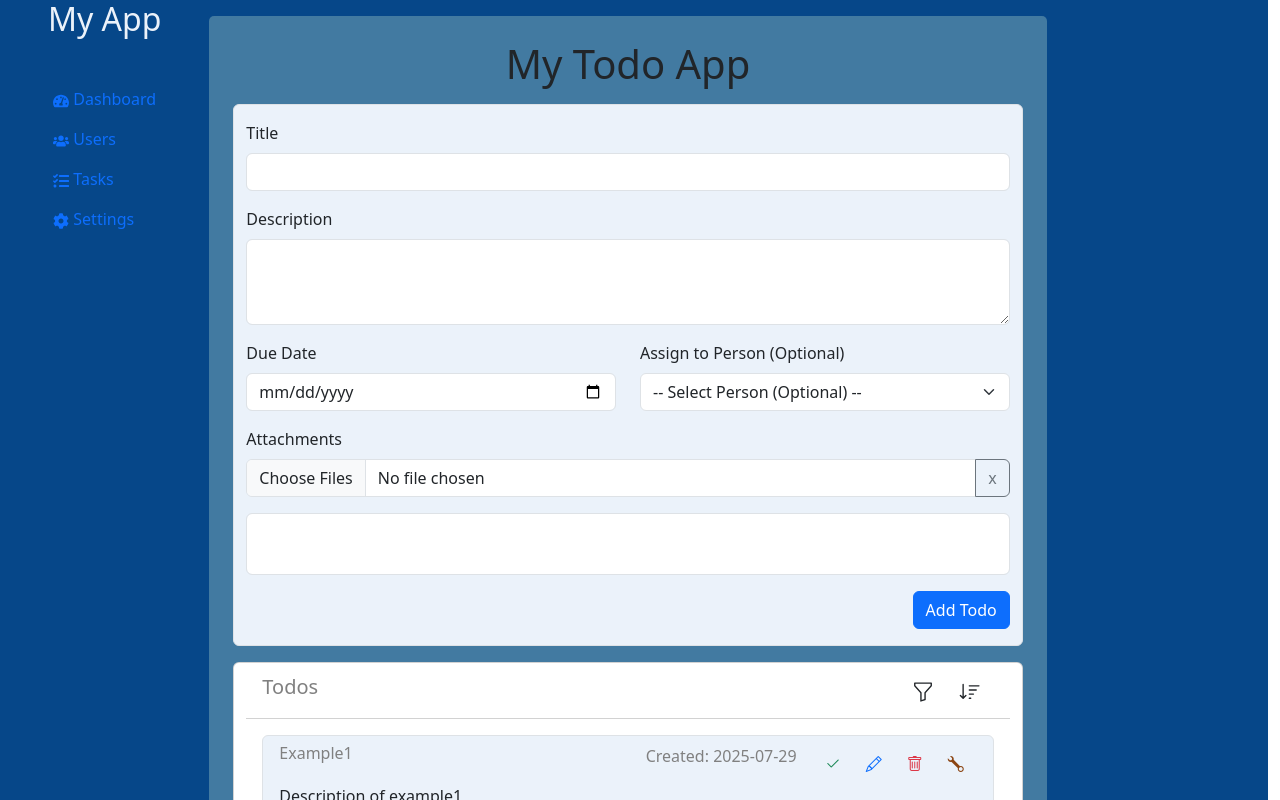
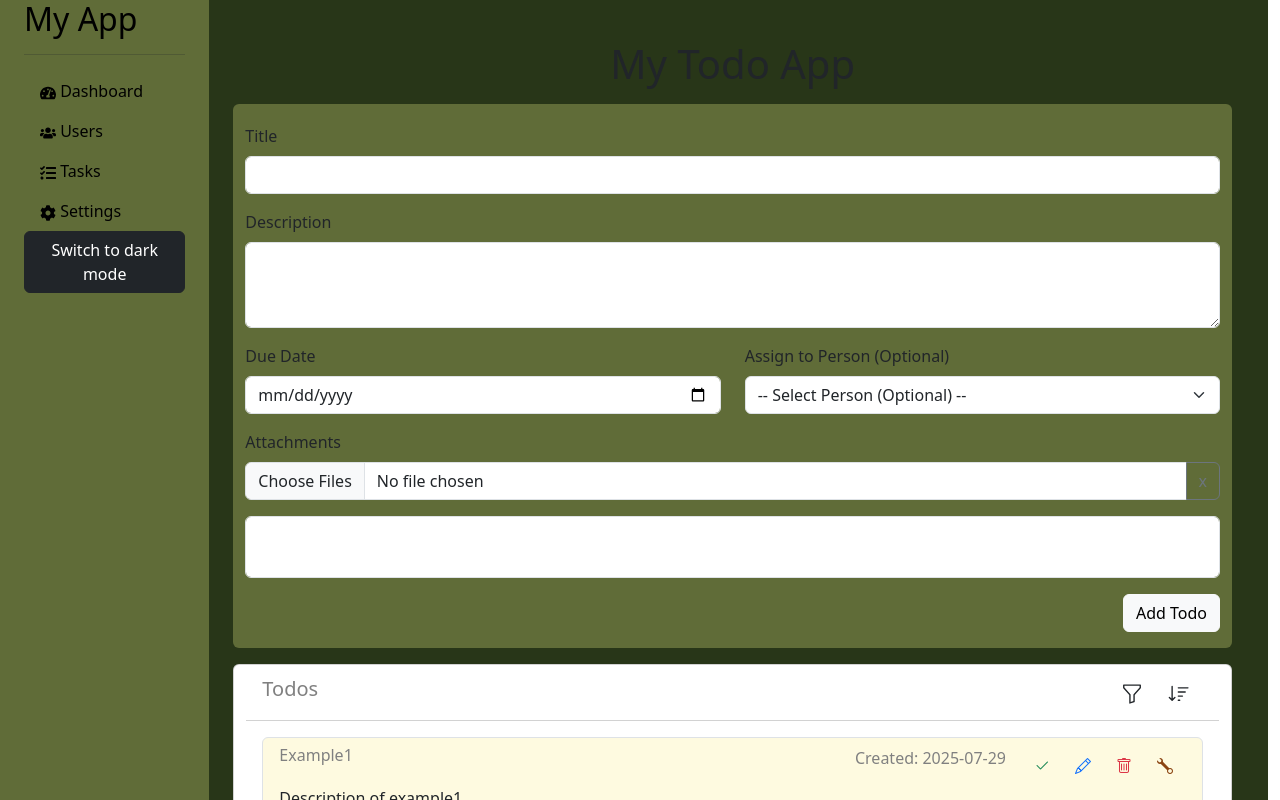
Before and after one commit to deol13/todo-front-app-react-workshop, a React (Vite) app: page / in a window 1280 px wide. Shown: the top 800 px of the page. Built offline with nearby package versions, Linux system fonts and the light colour scheme.

Commit message:
Added dark/light context mode and change color

```diff
--- a/src/App.css
+++ b/src/App.css
@@ -1,6 +1,10 @@
-.page-background {
+.page-background-light {
+  background-color: #283618;
+}
+.page-background-dark {
   background-color: #064789;
 }
+
 
 .form-card-background {
     background-color: #427AA1;
--- a/src/App.jsx
+++ b/src/App.jsx
@@ -6,17 +6,19 @@ import Form from './components/TodoForm'
 import TodosBody from './components/TodosBody'
 import Navbar from './components/Navbar'
 import './App.css'
+import { useTheme } from './components/ThemeContxt'
 
 function App() {
+    const { theme} = useTheme();
 
   return (
-    <div className="container-fluid row page-background min-vh-100">
-      <Navbar/>
-      <div className="col-md-8 mt-3 pt-4 ps-4 pe-4 pb-2 form-card-background">
-        <Header/>
-        <TodosBody/>
+      <div className={`container-fluid row page-background-${theme} min-vh-100`}>
+        <Navbar/>
+        <div className="col-md-10 mt-3 pt-4 ps-4 pe-4 pb-2 ">
+          <Header/>
+          <TodosBody/>
+        </div>
       </div>
-    </div>
   )
 }
 
--- a/src/components/Navbar.css
+++ b/src/components/Navbar.css
@@ -1,3 +1,21 @@
 .nav-text {
-  color: #EBF2FA;
+  color: black;
 }
+
+.navbar-custom-light {
+  background-color: #606C38;
+}
+.navbar-custom-dark {
+  background-color: #427AA1;
+}
+
+/* Modify navlink and text color */
+.navbar-custom-light .nav-link
+{
+    color: black;
+}
+
+.navbar-custom-dark .nav-link
+{
+    color: white;
+}
--- a/src/components/Navbar.jsx
+++ b/src/components/Navbar.jsx
@@ -1,24 +1,44 @@
 import React, {useState} from 'react';
+import { ThemeContext, useTheme } from './ThemeContxt';
 import { FaTachometerAlt, FaUsers, FaTasks, FaCog } from 'react-icons/fa';
 import './Navbar.css';
 
 
 const Navbar = (sidebarItems) => {
+    const { theme, toggleTheme } = useTheme();
 
     // flex-md-column flex-row makes the navbar vertical on medium and larger screens, and horizontal on smaller screens.
     // d-flex makes the navbar a flex container, allowing for flexible layout.
     // align-items-center centers the items vertically in the navbar.
     return (
-        <div className='col-md-2 d-flex flex-md-column flex-row align-items-center'>
-            <h2 className='nav-text '>My App</h2>
-            <hr></hr>
-            <ul className='nav nav-pills flex-md-column flex-row mb-auto'>
-                <li className='nav-item'><a href="#Dashboard" className='nav-link nav-text'><FaTachometerAlt /> Dashboard</a></li>
-                <li className='nav-item'><a href="#Users" className='nav-link nav-text'><FaUsers /> Users</a></li>
-                <li className='nav-item'><a href="#Tasks" className='nav-link nav-text'><FaTasks /> Tasks</a></li>
-                <li className='nav-item'><a href="#Settings" className='nav-link nav-text'><FaCog /> Settings</a></li>
-            </ul>
-        </div>
+        <nav className={`sidebar col-md navbar-custom-${theme}`}>
+            <div className='container'>
+
+                <h2 className='nav-text '>My App</h2>
+                <hr></hr>
+
+            </div>
+            <div className='container'>
+                <ul className='nav nav-pills flex-md-column flex-row mb-auto '>
+                    <li className='nav-item'>
+                        <a href="#Dashboard" className='nav-link '><FaTachometerAlt /> Dashboard</a>
+                    </li>
+                    <li className='nav-item'>
+                        <a href="#Users" className='nav-link'><FaUsers /> Users</a>
+                    </li>
+                    <li className='nav-item'>
+                        <a href="#Tasks" className='nav-link'><FaTasks /> Tasks</a>
+                    </li>
+                    <li className='nav-item'>
+                        <a href="#Settings" className='nav-link'><FaCog /> Settings</a>
+                    </li>
+                </ul>
+                <button className={`btn ${theme === 'light' ? 'btn-dark' : 'btn-light'} mb-3`} onClick={toggleTheme}>
+                    Switch to {theme === 'light' ? 'dark' : 'light'} mode
+                </button>
+
+            </div>
+        </nav>
     );
 }
 
--- /dev/null
+++ b/src/components/ThemeContxt.jsx
@@ -0,0 +1,25 @@
+import { createContext, useContext, useState } from "react";
+
+export const ThemeContext = createContext();
+
+export const ThemeProvider = ({ children }) => {
+    const [theme, setTheme] = useState("light");
+
+    const toggleTheme = () => {
+        setTheme((prevTheme) => (prevTheme === "light" ? "dark" : "light"));
+    };
+
+    return (
+        <ThemeContext.Provider value={{ theme, toggleTheme }}>
+            {children}
+        </ThemeContext.Provider>
+    );
+}
+
+export const useTheme = () => {
+    const context = useContext(ThemeContext);
+    if (context === undefined) {
+        throw new Error('useTheme must be used within a ThemeProvider');
+    }
+    return context;
+}
--- a/src/components/TodoForm.css
+++ b/src/components/TodoForm.css
@@ -13,6 +13,9 @@
   margin-bottom: 10px;
 }
 
-.container {
-  background-color: #EBF2FA; /* Light blue */
+.background-color-light {
+  background-color: #606C38;
 }
+.background-color-dark {
+  background-color: #ebf2fa3f
+}
--- a/src/components/TodoForm.jsx
+++ b/src/components/TodoForm.jsx
@@ -1,11 +1,12 @@
 import React, {useState} from 'react'
 import './TodoForm.css'
 import { useForm } from "react-hook-form";
-
+import { useTheme } from './ThemeContxt';
 
 
 
 const TodoForm = (props) => {
+    const { theme } = useTheme();
     // Used to set the min date that can be choosen in the date input.
     const todayStr = new Date().toISOString().split("T")[0];
 
@@ -46,7 +47,7 @@ const TodoForm = (props) => {
     }
 
     return (
-        <div className="container border rounded mt-3 clearfix" onSubmit={handleSubmit(onSubmit)}>
+        <div className={`container pt-1 mt-3 rounded clearfix background-color-${theme}`} onSubmit={handleSubmit(onSubmit)}>
             <form id="addTodoForm">
                 <div className="mb-3 mt-3">
                     <label className="form-label">Title</label>
@@ -133,7 +134,7 @@ const TodoForm = (props) => {
                     <textarea className="form-control" rows="2" id="comment" name="comment" ></textarea>
                 </div>
 
-                <button type="submit" className="btn btn-primary mb-3 float-md-end" id="reg-Todo-Btn">Add Todo</button>
+                <button type="submit" className={`btn btn-${theme} mb-3 float-md-end`} id="reg-Todo-Btn">Add Todo</button>
             </form>
         </div>
     );
--- a/src/components/Todos.css
+++ b/src/components/Todos.css
@@ -98,11 +98,11 @@
     font-size: 1em;
 }
 
-.card-background {
+.card-background-light {
+    background-color: #FEFAE0;
+    border-radius: 5px;
+}
+.card-background-dark {
     background-color: #EBF2FA;
     border-radius: 5px;
 }
-
-.card {
-  background-color: #EBF2FA; /* Light blue */
-}
--- a/src/components/Todos.jsx
+++ b/src/components/Todos.jsx
@@ -1,7 +1,10 @@
 import React, {useState} from 'react';
 import './Todos.css'
+import { useTheme } from './ThemeContxt';
 
 const TodoCard = ({id, title, description, dueDate, assignToPerson, attachments, created, status, removeFunc, changeStatusFunc}) => {
+    const { theme } = useTheme();
+
     let statusColorClass = "";
     if(status === "ongoing")
         statusColorClass = "status-Ongoing";
@@ -18,7 +21,7 @@ const TodoCard = ({id, title, description, dueDate, assignToPerson, attachments,
     // The removeCard function is called when the remove button is clicked, passing the id of
     // the card to be removed.
     return (
-        <div className="border border-1 rounded card-background">
+        <div className={`border border-1 rounded card-background-${theme} mb-3`} id="todoCard">
             <div className="btn-toolbar justify-content-between">
                 <div className="input-group">
                     <h6 className="card-title pt-2 ps-3">{title}</h6>
--- a/src/components/TodosBody.jsx
+++ b/src/components/TodosBody.jsx
@@ -2,6 +2,7 @@ import React, {useState} from 'react';
 import './Todos.css'
 import Todos from './Todos'
 import TodoForm from './TodoForm'
+import { useTheme } from './ThemeContxt';
 
 const todoTestData = [
     {id: 0, title: "Example1", description: "Description of example1", dueDate: "2025-08-15", assignToPerson: "Dennis Olsen", attachments: [], created: "2025-07-29", status: "ongoing"},
@@ -13,6 +14,7 @@ const status = [{id: 0, status: "unbegun"}, {id: 1, status: "ongoing"}, {id: 2,
 
 const TodosBody = () => {
     const [todoData, setTodoData] = useState(todoTestData);
+    const { theme } = useTheme();
 
     const addCards = (data) => {
         const totalTodos = todoData.length;
@@ -43,7 +45,7 @@ const TodosBody = () => {
     return (
         <>
         <TodoForm func={addCards}/>
-        <div className="container mt-3 card" id="cardDiv">
+        <div className={`container mt-3 card`} id="cardDiv">
             <div className="card-header bg-white">
                 <div className="btn-toolbar justify-content-between" role="toolbar">
                     <h5 className="pt-1">Todos</h5>
--- a/src/main.jsx
+++ b/src/main.jsx
@@ -2,6 +2,7 @@ import { StrictMode } from 'react'
 import { createRoot } from 'react-dom/client'
 import './index.css'
 import App from './App.jsx'
+import { ThemeProvider, useTheme } from './components/ThemeContxt'
 
 import "bootstrap/dist/css/bootstrap.css";
 import "bootstrap/dist/js/bootstrap.bundle.min.js";
@@ -10,6 +11,8 @@ import 'bootstrap-icons/font/bootstrap-icons.css'
 
 createRoot(document.getElementById('root')).render(
   <StrictMode>
-    <App />
+    <ThemeProvider>
+      <App />
+    </ThemeProvider>
   </StrictMode>,
 )
```
